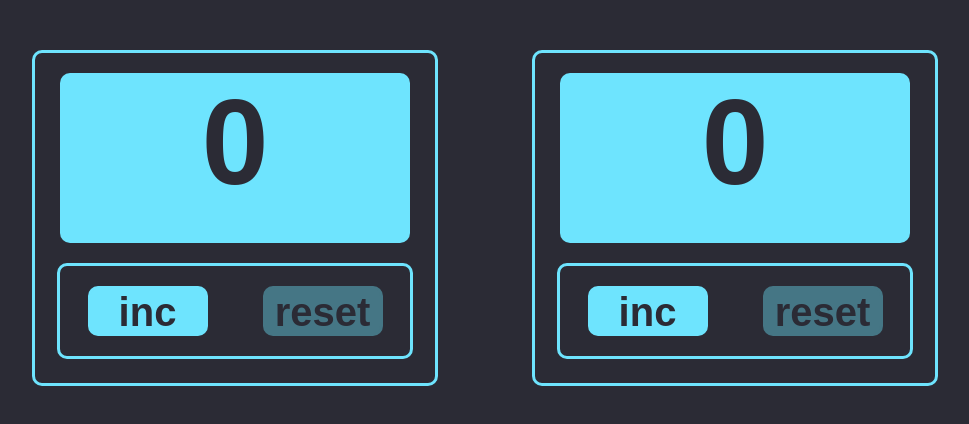
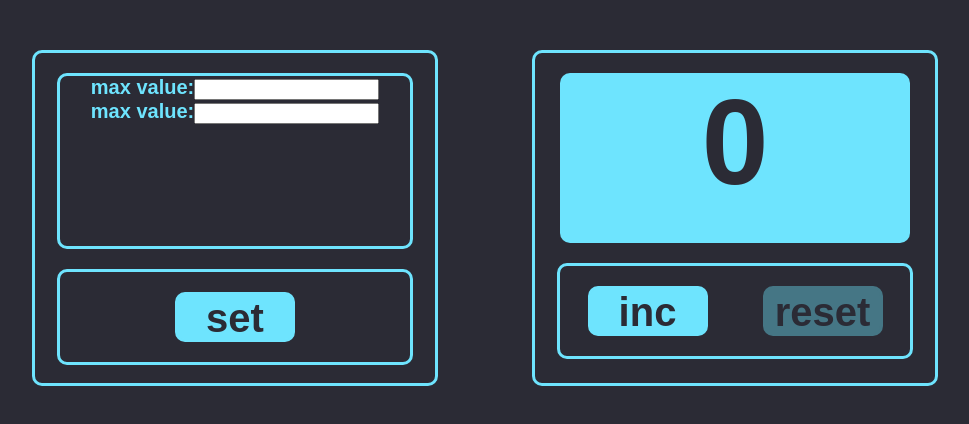
Before and after one commit to IJTINK7/counter, a React (Create React App) app: page / in a window 1280 px wide. Shown: the top 424 px of the page, without its empty margins (155-1124 px from the left). Built offline with nearby package versions, Linux system fonts and the light colour scheme.

Commit message:
Changing "CounterWithSettings" component

```diff
--- a/src/Counter/CounterWithSettings.css
+++ b/src/Counter/CounterWithSettings.css
@@ -0,0 +1,27 @@
+.Display2 {
+    width: 350px;
+    height: 170px;
+    border: 3px #6ee4fe solid;
+    background-color: #2b2b35;
+    margin: 20px auto;
+    border-radius: 10px;
+    font-size: 20px;
+    font-weight: 700;
+    color: #6ee4fe;
+    font-family: 'Montserrat', sans-serif;
+}
+
+.SetButton:active {
+    background-color: #2b2b35;
+    color: #6ee4fe;
+    border: 3px #2b2b35 solid;
+}
+
+.SetButton:disabled {
+    background-color: #457685;
+    border: 3px #457685 solid;
+}
+
+.RedDisplayValue {
+    color: #e30043;
+}
--- a/src/Counter/CounterWithSettings.tsx
+++ b/src/Counter/CounterWithSettings.tsx
@@ -2,39 +2,32 @@ import React, {useState} from "react";
 import './CounterWithSettings.css';
 
 export const CounterWithSettings = () => {
-	const [initialNumber, setNewNumber] = useState(0);
-	const [disableIncreaseButtonStatus, setDisableIncreaseButtonStatus] = useState(false)
-	const [disableResetButtonStatus, setDisableResetButtonStatus] = useState(true)
-	const increaseNumberHandler = (displayNumber: number) => {
-		setNewNumber(++displayNumber);
-		if (displayNumber === 1) {
-			setDisableResetButtonStatus(false);
-		}
-		if (displayNumber === 10) {
-			setDisableIncreaseButtonStatus(true);
-		}
+	const [disableSetButtonStatus, setDisableSetButtonStatus] = useState(false)
+	const resetDisplayHandler = () => {
+		setDisableSetButtonStatus(true);
 	}
-	const resetDisplayHandler = () => {
-		setNewNumber(0);
-		setDisableResetButtonStatus(true);
-		setDisableIncreaseButtonStatus(false);
+	const setValuesToLocalStorage = () => {
+		// LocalStorage
+
 	}
-	const display = initialNumber === 10 ? "RedDisplayValue" : "";
+	//const display = initialNumber === 10 ? "RedDisplayValue" : "";
 	return (
 		<div className={"Container"}>
-			<div className={`${display} Display`}>{initialNumber}</div>
+			<div className={"Display2"}>
+				<div>
+					max value:
+					<input type="number"/>
+				</div>
+				<div>
+					max value:
+					<input type="number"/>
+				</div>
+			</div>
 			<div className={"ButtonsContainer"}>
 				<button
-					className={"IncreaseButton"}
-					onClick={() => {
-						increaseNumberHandler(initialNumber)
-					}}
-					disabled={disableIncreaseButtonStatus}>inc
-				</button>
-				<button
-					className={"ResetButton"}
-					onClick={resetDisplayHandler}
-					disabled={disableResetButtonStatus}>reset
+					className={"SetButton"}
+					onClick={setValuesToLocalStorage}
+					disabled={disableSetButtonStatus}>set
 				</button>
 			</div>
 		</div>
```
